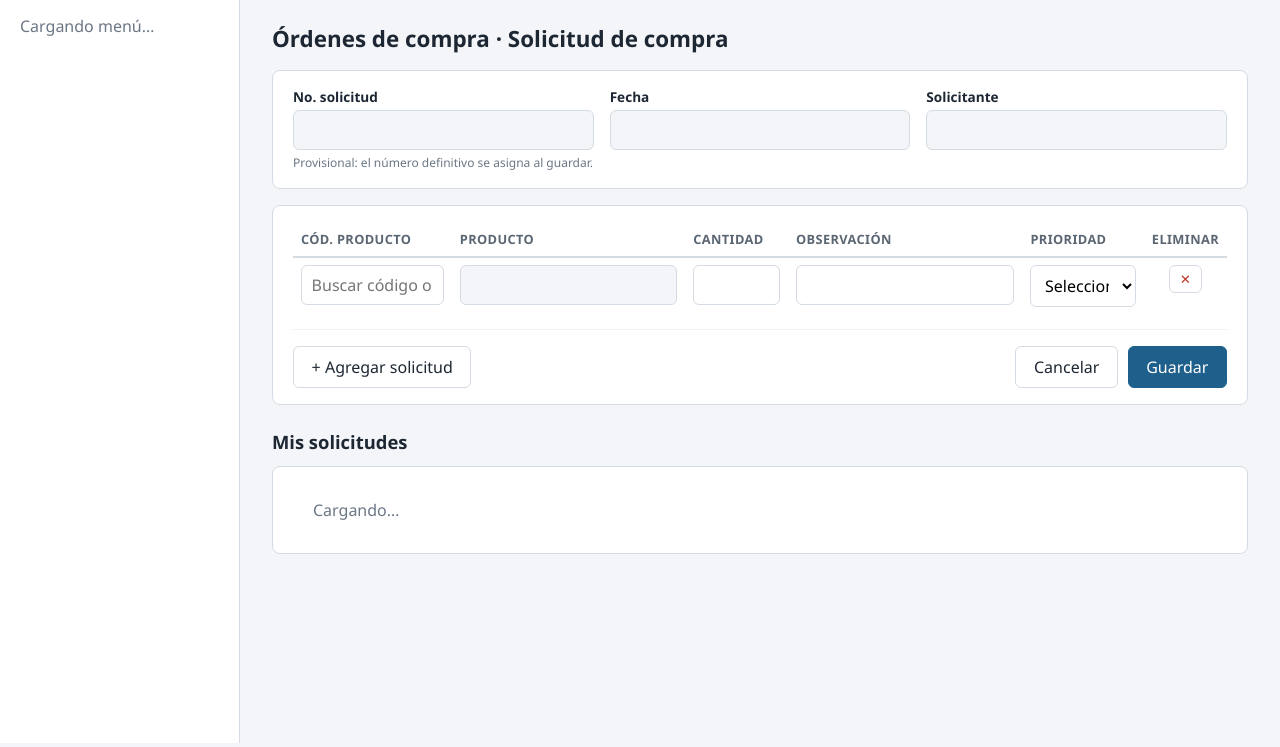
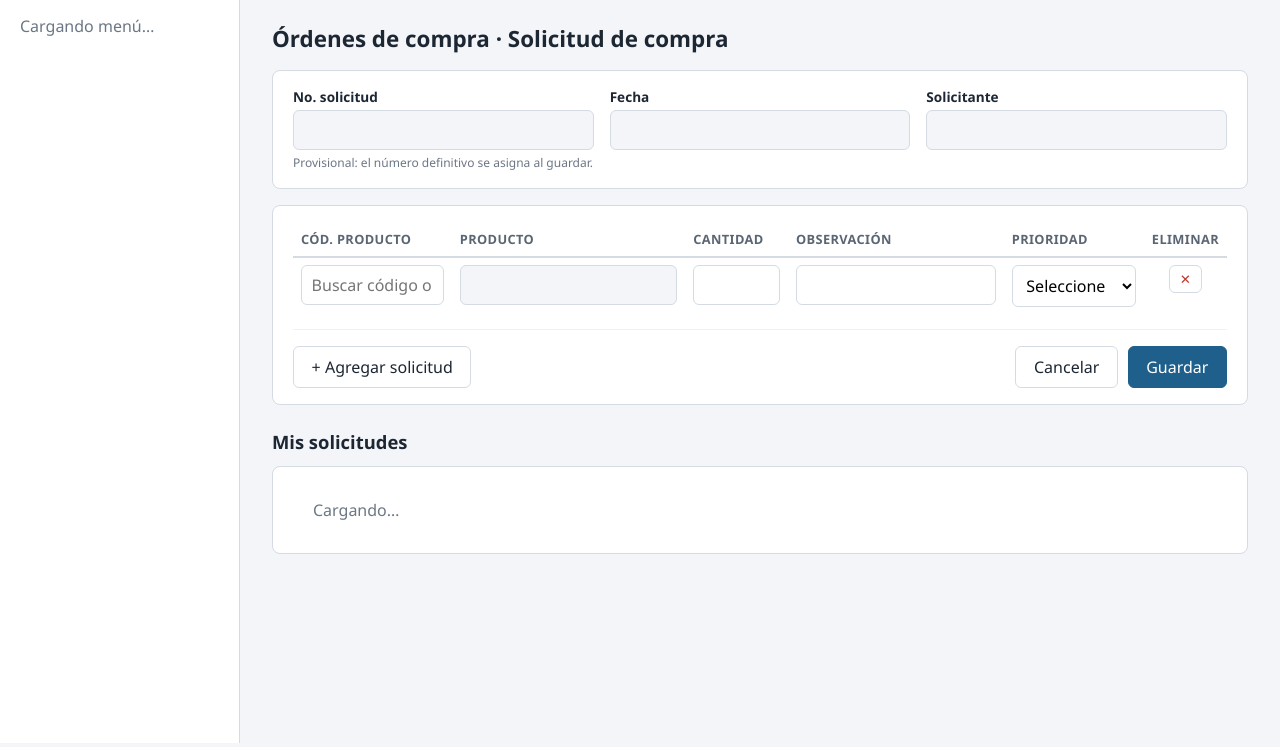
Before and after one commit to ems121502/scpc-ing-software-2, a Django app: template templates/solicitudes/solicitud.html in a window 1280 px wide. Shown: the part 53-800 px from the top of the page. Run offline with Django 5.2, Linux system fonts and the light colour scheme; the template is opened without the code that fills it, so the values that code supplies are empty.

Commit message:
Adjust column width for #tabla-lineas
Increased the width of the fifth column in the table and added a minimum width.

```diff
--- a/static/css/scpc.css
+++ b/static/css/scpc.css
@@ -73,7 +73,7 @@ small { color: #6b7785; font-size: .75rem; }
 #tabla-lineas td:nth-child(1) { width: 17%; }
 #tabla-lineas td:nth-child(2) { width: 25%; }
 #tabla-lineas td:nth-child(3) { width: 11%; }
-#tabla-lineas td:nth-child(5) { width: 13%; }
+#tabla-lineas td:nth-child(5) { width: 15%; min-width: 140px; }
 #tabla-lineas td:nth-child(6) { width: 6%; text-align: center; }
 .tabla-compacta td, .tabla-compacta th { padding: .35rem .5rem; font-size: .88rem; }
 
```
